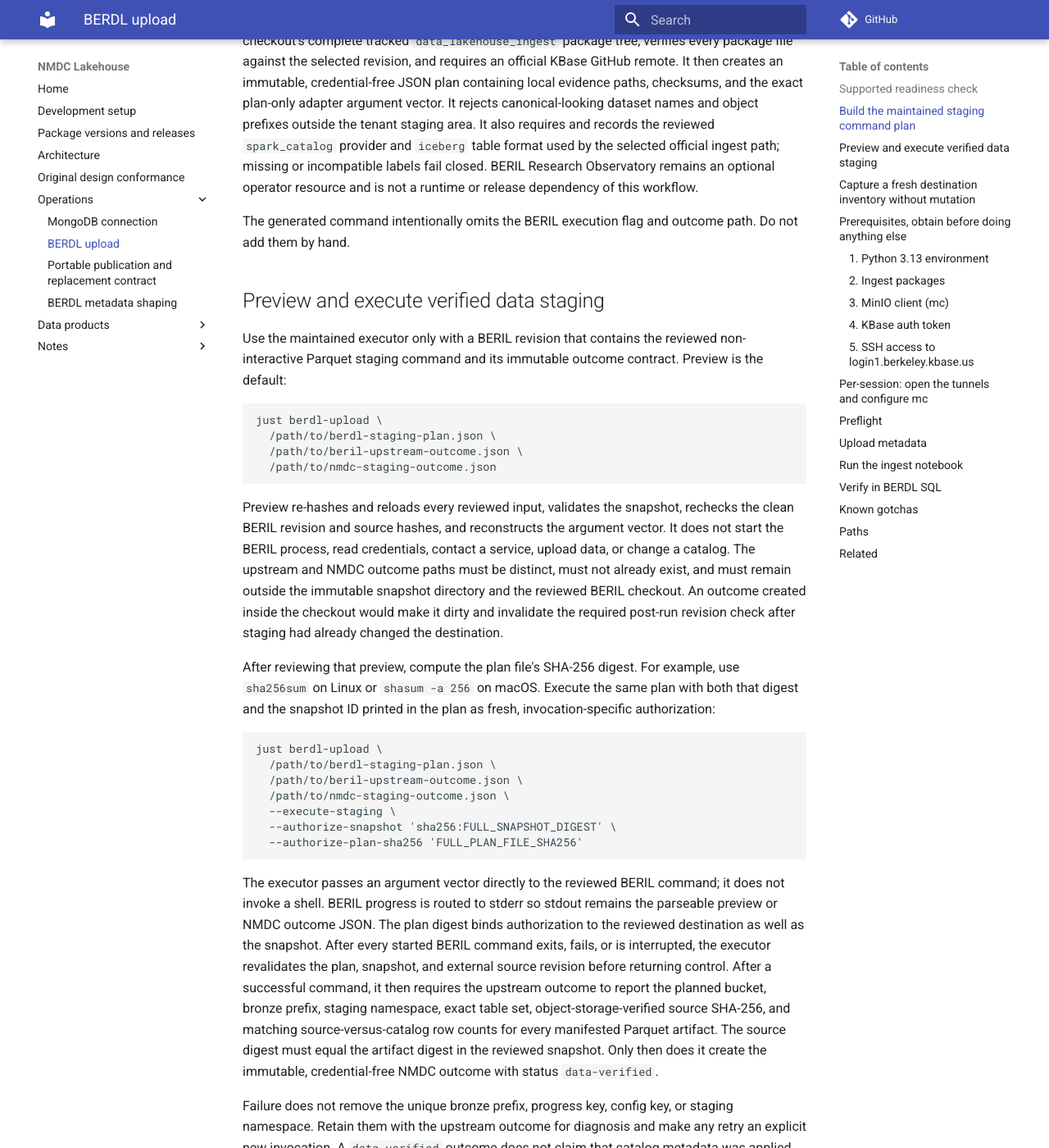
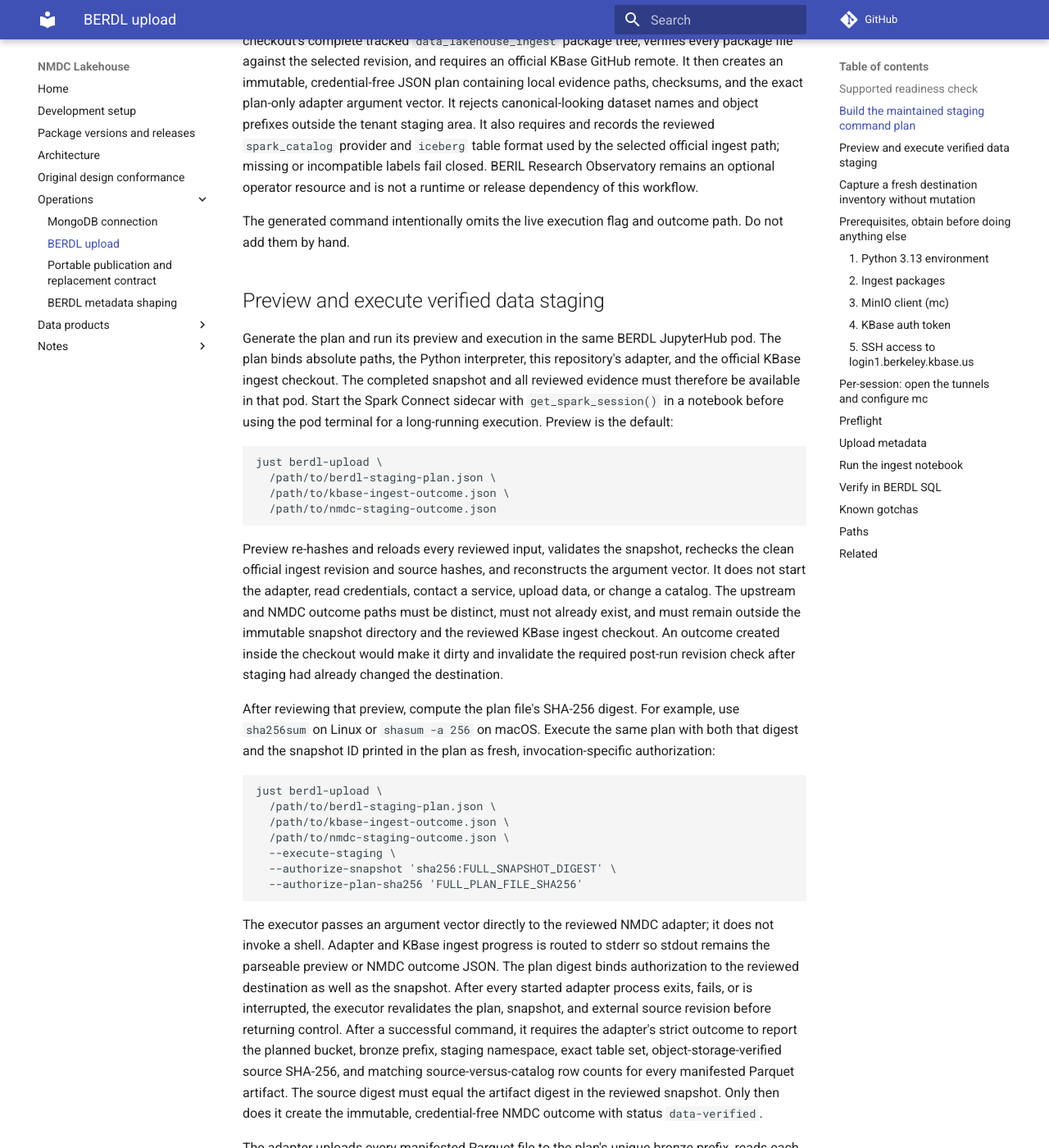
Before and after one commit to microbiomedata/nmdc-lakehouse, an MkDocs documentation site: the page built from docs/berdl-upload.md, in a window 1280 px wide and 1400 px high, scrolled down 2559 px. Shown: the whole window at 82% size. Built offline with MkDocs 1.6.1 and Material for MkDocs 9.7.7, drawn with Linux system fonts in a browser that asks for light colours; comment, search, counter and statistics services are not loaded; some of the changed text lies outside the part shown.

Commit message:
Document pod-bound staging execution

````diff
--- a/docs/berdl-upload.md
+++ b/docs/berdl-upload.md
@@ -137,28 +137,31 @@ BERIL Research
 Observatory remains an optional operator resource and is not a runtime or
 release dependency of this workflow.
 
-The generated command intentionally omits the BERIL execution flag and outcome
+The generated command intentionally omits the live execution flag and outcome
 path. Do not add them by hand.
 
 ## Preview and execute verified data staging
 
-Use the maintained executor only with a BERIL revision that contains the
-reviewed non-interactive Parquet staging command and its immutable outcome
-contract. Preview is the default:
+Generate the plan and run its preview and execution in the same BERDL
+JupyterHub pod. The plan binds absolute paths, the Python interpreter, this
+repository's adapter, and the official KBase ingest checkout. The completed
+snapshot and all reviewed evidence must therefore be available in that pod.
+Start the Spark Connect sidecar with `get_spark_session()` in a notebook before
+using the pod terminal for a long-running execution. Preview is the default:
 
 ```bash
 just berdl-upload \
   /path/to/berdl-staging-plan.json \
-  /path/to/beril-upstream-outcome.json \
+  /path/to/kbase-ingest-outcome.json \
   /path/to/nmdc-staging-outcome.json
 ```
 
 Preview re-hashes and reloads every reviewed input, validates the snapshot,
-rechecks the clean BERIL revision and source hashes, and reconstructs the
-argument vector. It does not start the BERIL process, read credentials, contact
+rechecks the clean official ingest revision and source hashes, and reconstructs
+the argument vector. It does not start the adapter, read credentials, contact
 a service, upload data, or change a catalog. The upstream and NMDC outcome paths
 must be distinct, must not already exist, and must remain outside the immutable
-snapshot directory and the reviewed BERIL checkout. An outcome created inside
+snapshot directory and the reviewed KBase ingest checkout. An outcome created inside
 the checkout would make it dirty and invalidate the required post-run revision
 check after staging had already changed the destination.
 
@@ -170,26 +173,33 @@ invocation-specific authorization:
 ```bash
 just berdl-upload \
   /path/to/berdl-staging-plan.json \
-  /path/to/beril-upstream-outcome.json \
+  /path/to/kbase-ingest-outcome.json \
   /path/to/nmdc-staging-outcome.json \
   --execute-staging \
   --authorize-snapshot 'sha256:FULL_SNAPSHOT_DIGEST' \
   --authorize-plan-sha256 'FULL_PLAN_FILE_SHA256'
 ```
 
-The executor passes an argument vector directly to the reviewed BERIL command;
-it does not invoke a shell. BERIL progress is routed to stderr so stdout remains
-the parseable preview or NMDC outcome JSON. The plan digest binds authorization to the reviewed
-destination as well as the snapshot. After every started BERIL command exits,
-fails, or is interrupted, the executor revalidates the plan, snapshot, and
-external source revision before returning control. After a successful
-command, it then requires the upstream
+The executor passes an argument vector directly to the reviewed NMDC adapter;
+it does not invoke a shell. Adapter and KBase ingest progress is routed to
+stderr so stdout remains the parseable preview or NMDC outcome JSON. The plan
+digest binds authorization to the reviewed destination as well as the snapshot.
+After every started adapter process exits, fails, or is interrupted, the
+executor revalidates the plan, snapshot, and external source revision before
+returning control. After a successful command, it requires the adapter's strict
 outcome to report the planned bucket, bronze prefix, staging namespace, exact
 table set, object-storage-verified source SHA-256, and matching
 source-versus-catalog row counts for every manifested Parquet artifact. The
 source digest must equal the artifact digest in the reviewed snapshot. Only
 then does it create the immutable, credential-free NMDC
 outcome with status `data-verified`.
+
+The adapter uploads every manifested Parquet file to the plan's unique bronze
+prefix, reads each object back to verify its SHA-256 digest, stores the inline
+ingest configuration, and calls stock `data_lakehouse_ingest.ingest` in-process.
+It does not depend on BERIL Research Observatory source code. The first live
+attempt must use a disposable staging namespace and remains an integration
+rehearsal until the pod run and catalog queries confirm the complete contract.
 
 Failure does not remove the unique bronze prefix, progress key, config key, or
 staging namespace. Retain them with the upstream outcome for diagnosis and make
````
Also changed, not shown: docs/publication-contract.md (+16 -9 lines).
